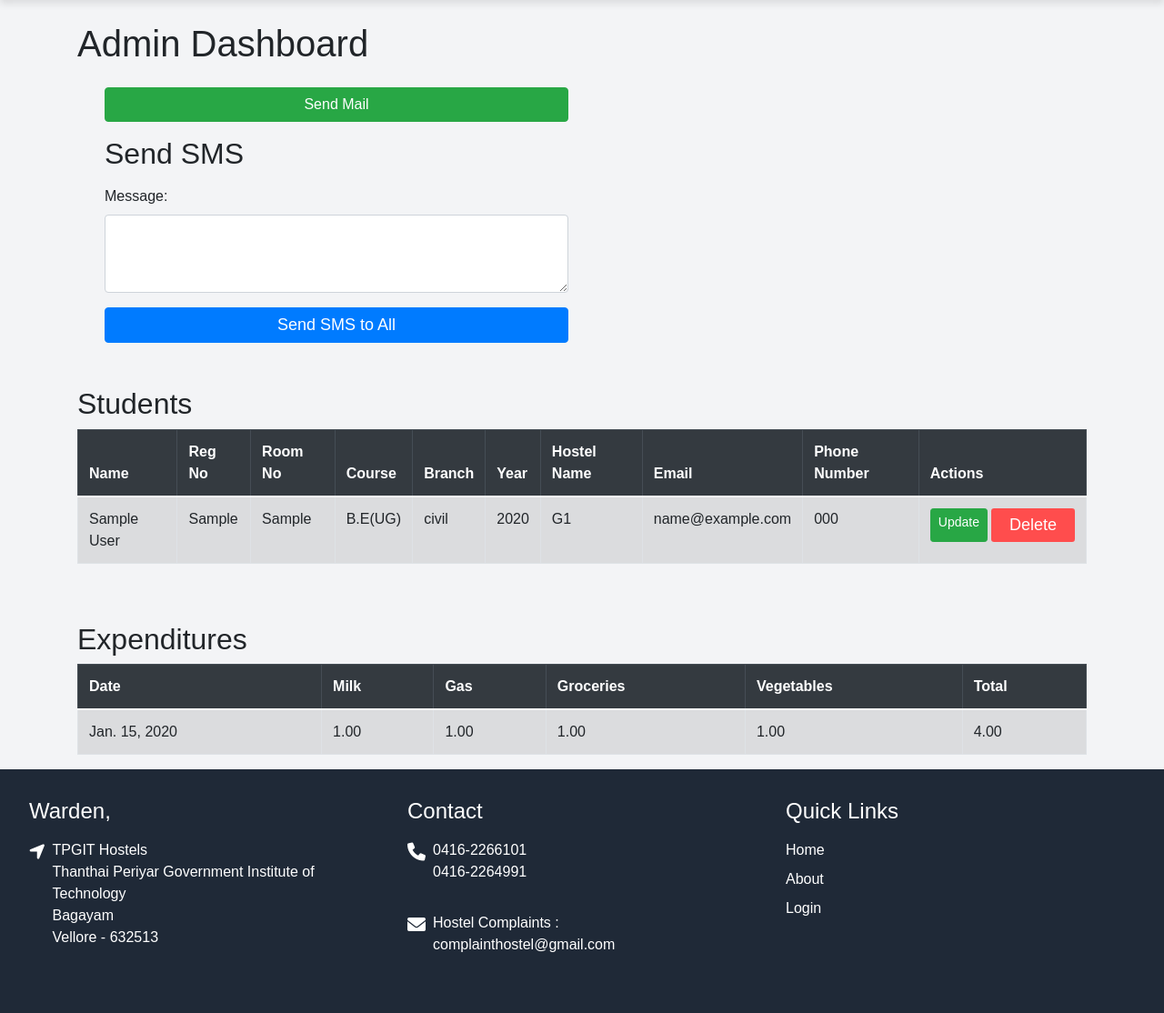
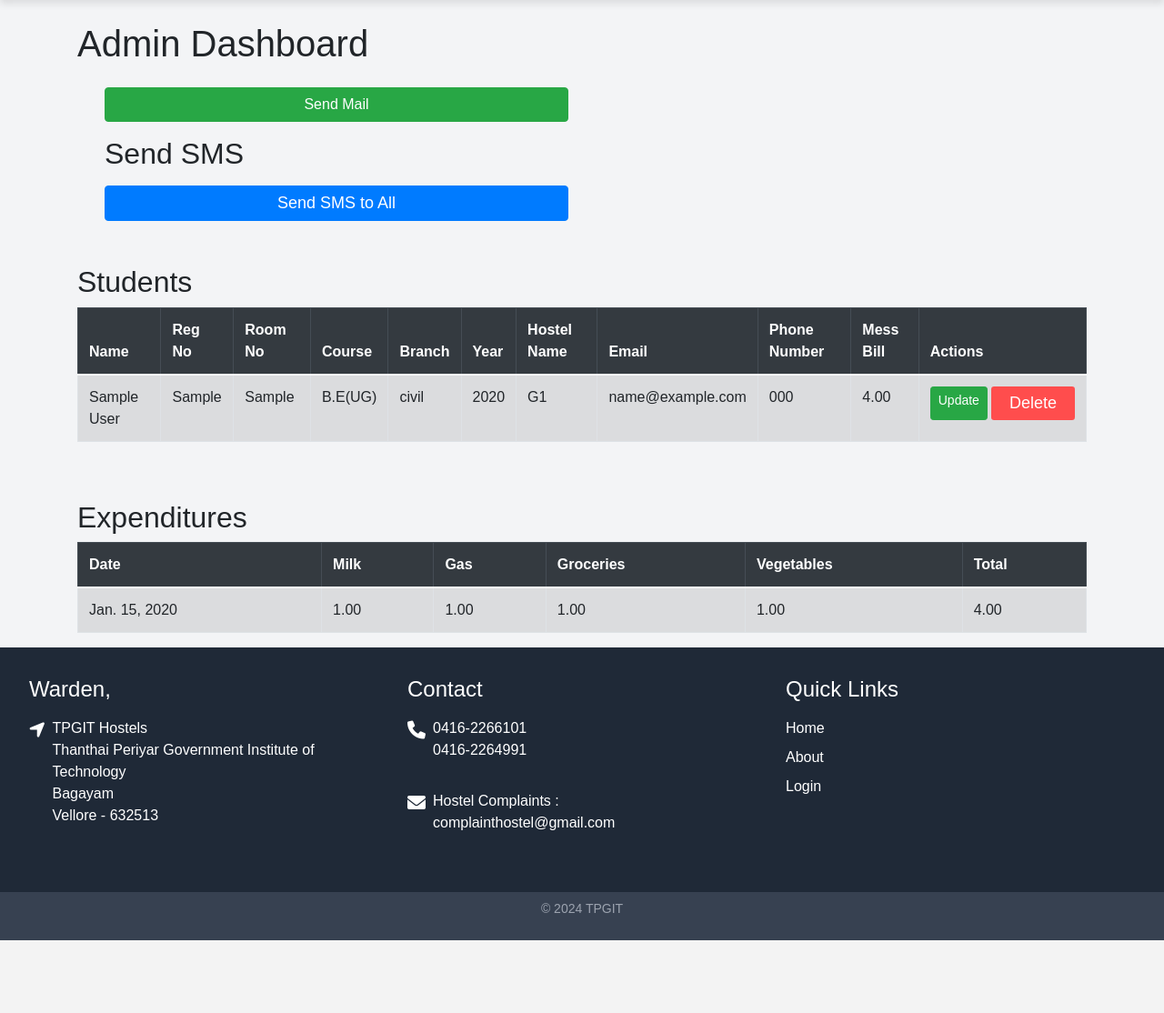
Before and after one commit to Farooq7234/Hostel_Management, a Django app: page /admin-dashboard/ in a window 1280 px wide. Shown: the part 96-1210 px from the top of the page at 91% size. After the commit the page ends 1130 px from the top, so only its background shows below. Run offline with Django 5.2, Linux system fonts and the light colour scheme; a user stored in the database is signed in; tables that the repository leaves empty hold one stand-in row (values such as "Sample post"); some libraries are stand-ins or nearby versions.

Commit message:
sms update

```diff
--- a/hostel_management/notification/templates/app/admin/admin_dashboard.html
+++ b/hostel_management/notification/templates/app/admin/admin_dashboard.html
@@ -11,10 +11,9 @@
             <h2 class="mb-3">Send SMS</h2>
             <form method="post" action="{% url 'send_bulk_sms' %}">
                 {% csrf_token %}
-                <div class="form-group">
-                    <label for="message">Message:</label>
-                    <textarea name="message" class="form-control" rows="3" required></textarea>
-                </div>
+                {% for student in students %}
+                <input type="hidden" name="message" value="Name: {{ student.name }}, Reg No: {{ student.reg_no }}, Bill: {{ student.bill }}">
+                {% endfor %}
                 <button type="submit" class="btn btn-primary btn-block">Send SMS to All</button>
             </form>
         </div>
@@ -50,6 +49,7 @@
                             <th>Hostel Name</th>
                             <th>Email</th>
                             <th>Phone Number</th>
+                            <th>Mess Bill</th>  <!-- Added column for Mess Bill -->
                             <th>Actions</th>
                         </tr>
                     </thead>
@@ -65,6 +65,7 @@
                             <td>{{ student.hostel_name }}</td>
                             <td>{{ student.email }}</td>
                             <td>{{ student.phone_number }}</td>
+                            <td>{{ student.bill|default:"0.00"|floatformat:"2" }}</td>
                             <td>
                                 <div class="d-flex">
                                     <a class="btn btn-success btn-sm me-1" href="{% url 'updateData' student.id %}">Update</a>
--- a/hostel_management/notification/templates/app/update.html
+++ b/hostel_management/notification/templates/app/update.html
@@ -60,7 +60,7 @@
 
                     <div class="mb-3">
                         <label for="phone" class="form-label">Phone</label>
-                        <input type="text" class="form-control" id="phone" name="phone" value="{{ data.phone_number }}" required>
+                        <input type="text" class="form-control" id="phone" name="phone_number" value="{{ data.phone_number }}" required>
                     </div>
 
                     <div class="d-grid">
--- a/hostel_management/notification/views.py
+++ b/hostel_management/notification/views.py
@@ -6,7 +6,10 @@ from .models import Student, Attendance, Expenditure, Bill
 from django.core.mail import send_mail
 from django.conf import settings
 from .forms import SMSSendForm
-from .utils import send_bulk_sms  # Assuming send_sms function is defined in utils.py
+from django.contrib.auth.decorators import login_required
+from .utils import send_bulk_sms
+from decimal import Decimal, ROUND_HALF_UP
+
 
 def home(request):
     return render(request, "app/index.html")
@@ -89,17 +92,30 @@ def student_dashboard(request):
     except Student.DoesNotExist:
         return render(request, 'app/student/student_not_found.html')
 
+@login_required
+
 def admin_dashboard(request):
     if request.user.is_authenticated:
         students = Student.objects.all()
         expenditures = Expenditure.objects.all()
-        attendance = Attendance.objects.all()
+
+        # Calculate total expenditure
+        total_expenditure = sum(exp.total_expenditure for exp in expenditures)
+        students_count = Student.objects.count()
+        per_day_cost = Decimal(total_expenditure) / Decimal(students_count) if students_count > 0 else Decimal('0.00')
+
+        # Calculate mess bill for each student and add to student object
+        for student in students:
+            present_days = Attendance.objects.filter(reg_no=student, present=True).count()
+            mess_bill = Decimal(present_days) * per_day_cost
+            # Round to two decimal places
+            mess_bill = mess_bill.quantize(Decimal('0.00'), rounding=ROUND_HALF_UP)
+            student.bill = mess_bill  # Add mess_bill directly to student object
 
         context = {
             'students': students,
             'expenditures': expenditures,
-            'attendance': attendance,
-            'form': SMSSendForm(),  # Include the SMS form in the context
+            'form': SMSSendForm(),
         }
         return render(request, 'app/admin/admin_dashboard.html', context)
     else:
@@ -166,6 +182,8 @@ def updateData(request, id):
         hostel_name = request.POST['hostel_name']
         year_of_study = request.POST['year_of_study']
         email = request.POST['email']
+        phone_number = request.POST['phone_number']  # Capture phone_number from POST data
+
         newdata.reg_no = reg_no
         newdata.name = name
         newdata.room_no = room_no
@@ -174,6 +192,8 @@ def updateData(request, id):
         newdata.hostel_name = hostel_name
         newdata.year_of_study = year_of_study
         newdata.email = email
+        newdata.phone_number = phone_number
+
         newdata.save()
         return redirect('admin_dashboard')
     return render(request, 'app/update.html', {'data': newdata})
```
